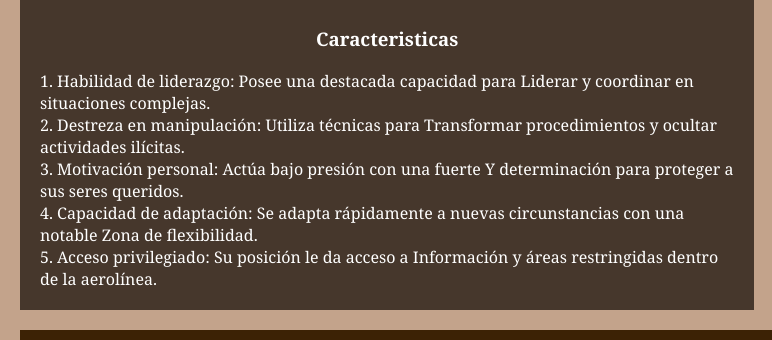
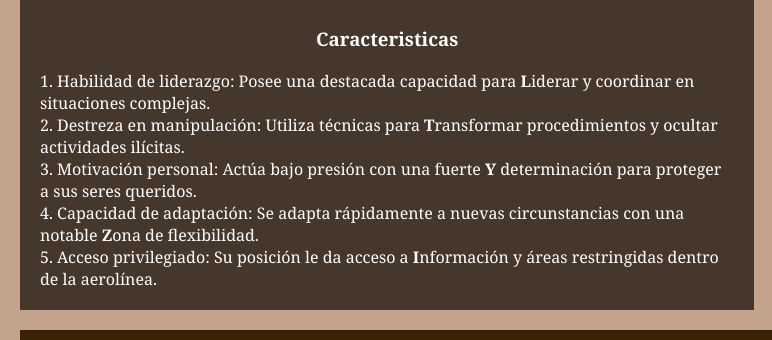
Before and after one commit to JoshuaJimenezDeveloper/PaginaWebSospechoso1, a plain HTML site: page secciones/Sospechoso.html in a window 1280 px wide. Shown: the part 388-728 px from the top of the page, 8-780 px from the left. Drawn offline with Linux system fonts and the light colour scheme.

Commit message:
Update Sospechoso.html

```diff
--- a/secciones/Sospechoso.html
+++ b/secciones/Sospechoso.html
@@ -31,15 +31,15 @@
 
                 <center class="fondoimg">
                         <h1>Caracteristicas</h1>
-                        <p>1. Habilidad de liderazgo: Posee una destacada capacidad para Liderar y coordinar en situaciones complejas.
+                        <p>1. Habilidad de liderazgo: Posee una destacada capacidad para  <strong>L</strong>iderar y coordinar en situaciones complejas.
                         </p>
-                        <p>2. Destreza en manipulación: Utiliza técnicas para Transformar procedimientos y ocultar actividades ilícitas.
+                        <p>2. Destreza en manipulación: Utiliza técnicas para <strong>T</strong>ransformar procedimientos y ocultar actividades ilícitas.
                         </p>
-                        <p>3. Motivación personal: Actúa bajo presión con una fuerte Y determinación para proteger a sus seres queridos.
+                        <p>3. Motivación personal: Actúa bajo presión con una fuerte <strong>Y</strong> determinación para proteger a sus seres queridos.
                         </p>
-                        <p>4. Capacidad de adaptación: Se adapta rápidamente a nuevas circunstancias con una notable Zona de flexibilidad.
+                        <p>4. Capacidad de adaptación: Se adapta rápidamente a nuevas circunstancias con una notable <strong>Z</strong>ona de flexibilidad.
                         </p>
-                        <p>5. Acceso privilegiado: Su posición le da acceso a Información y áreas restringidas dentro de la aerolínea.</p>
+                        <p>5. Acceso privilegiado: Su posición le da acceso a <strong>I</strong>nformación y áreas restringidas dentro de la aerolínea.</p>
                 </center>
             </div>
         </section>
```
